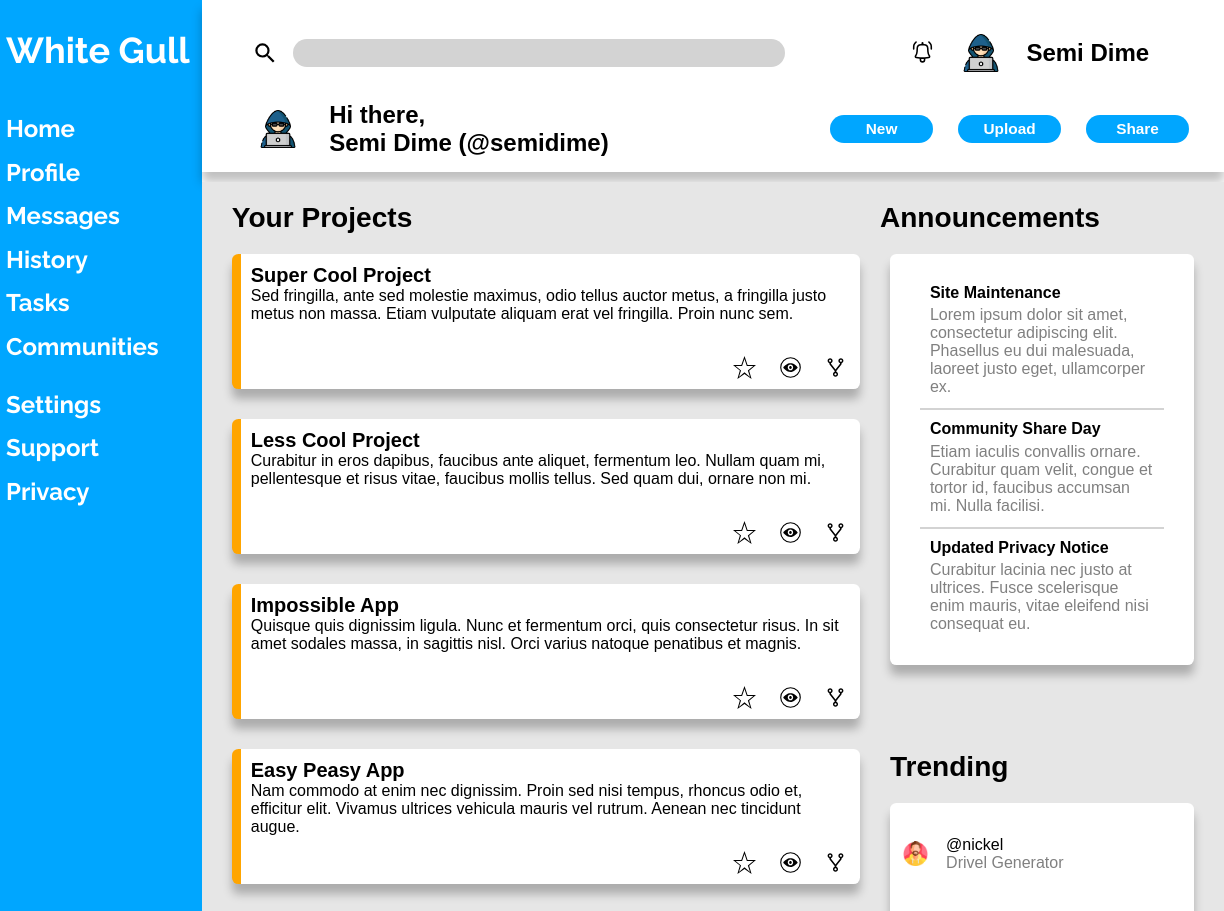
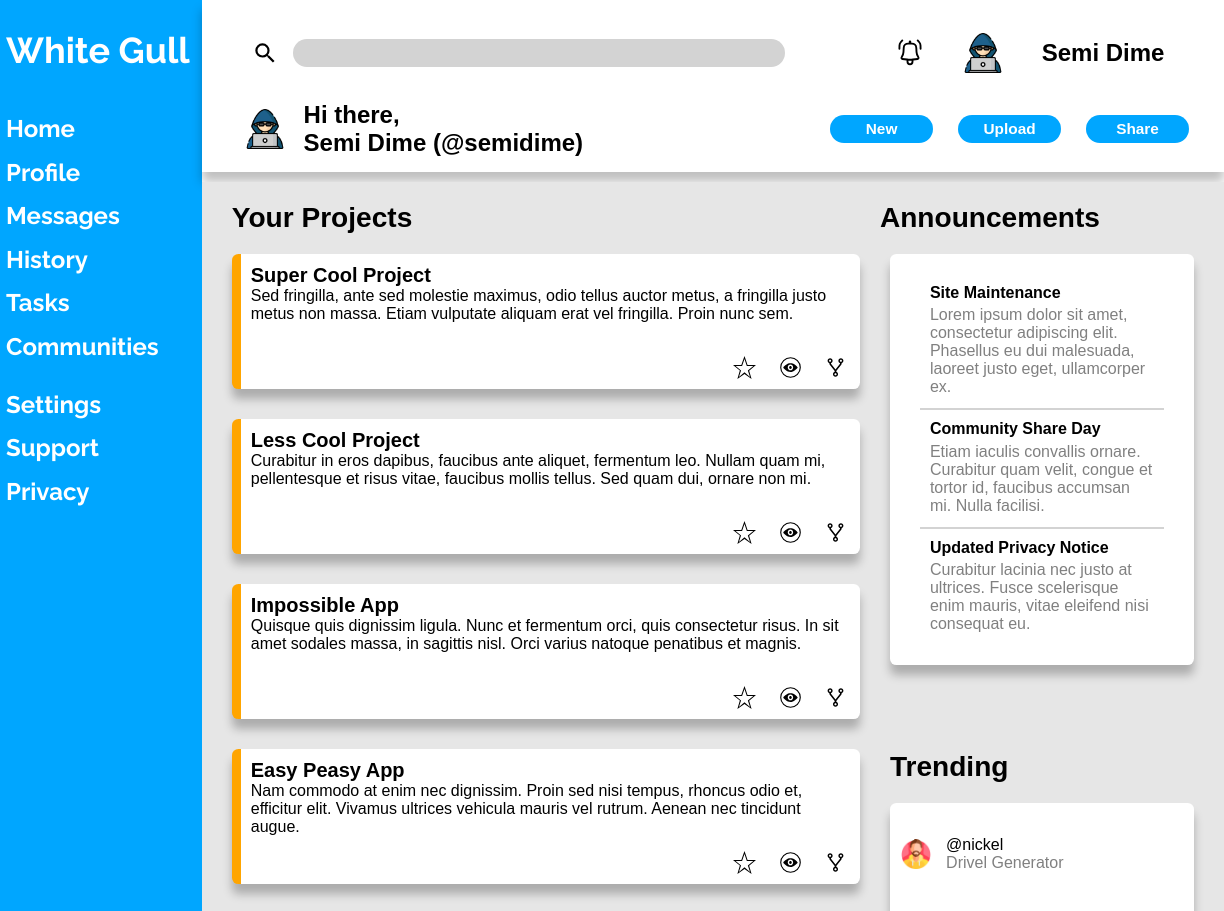
Before and after one commit to Semidime/odin-admin-page, a plain HTML site: page index.html in a window 1280 px wide. Shown: the top 911 px of the page, 56-1280 px from the left. Drawn offline with Linux system fonts and the light colour scheme.

Commit message:
style: changes to icon image sizes
Changes made to size settings of user AVI, notificaiton and trend icons.
Prevents scaling issue on extreme zoom settings

```diff
--- a/style.css
+++ b/style.css
@@ -100,15 +100,15 @@ body {
 
 .header-section2 {
     display: grid;
-    grid-template-columns: 2fr 4vw 3fr;
+    grid-template-columns: 2fr max(60px, 6vw) 3fr;
     padding: 5px;
     gap: 20px;
     align-items: center;
 }
 
 .header-section2 .notification-icon {
-    width: 2vw;
-    height: 2vw;
+    width: max(30px, 2vw);
+    height: max(30px, 2vw);
     background: url(images/notification-on-outline.svg);
     background-size: contain;
     background-repeat: no-repeat;
@@ -117,7 +117,7 @@ body {
 
 .header-section3 {
     display: grid;
-    grid-template: 1fr 1fr / 8vw 1fr;
+    grid-template: 1fr 1fr / max(60px, 6vw) 1fr;
     padding: 5px;
 }
 
@@ -128,8 +128,8 @@ body {
 }
 
 .semi-avi {
-    width: 3vw;
-    height: 3vw;
+    width: max(40px, 3vw);
+    height: max(40px, 3vw);
     background: url(images/hacker.png);
     background-size: contain;
     background-repeat: no-repeat;
@@ -301,15 +301,15 @@ body {
 
 .trend-group {
     display: grid;
-    grid-template-columns: 4vw 1fr;
+    grid-template-columns: max(50px, 4vw) 1fr;
     font-size: max(0.75vw, 1rem)
 }
 
 .trend-icon {
     grid-row: 1 / 3;
     place-self: center;
-    width: 2vw;
-    height: 2vw;
+    width: max(30px, 2vw);
+    height: max(30px, 2vw);
 }
 
 .user-avi1 {
```
